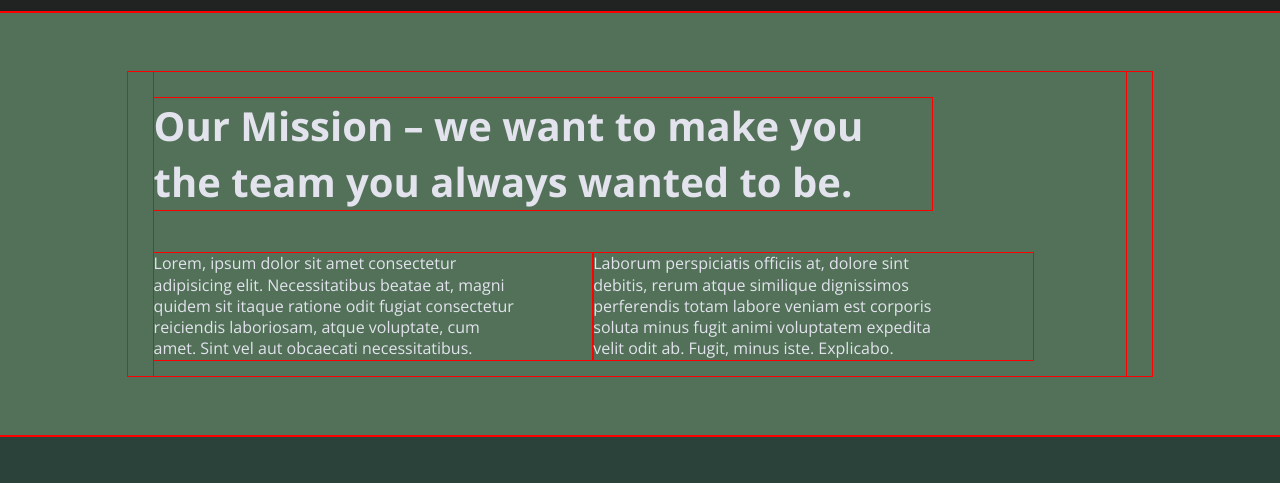
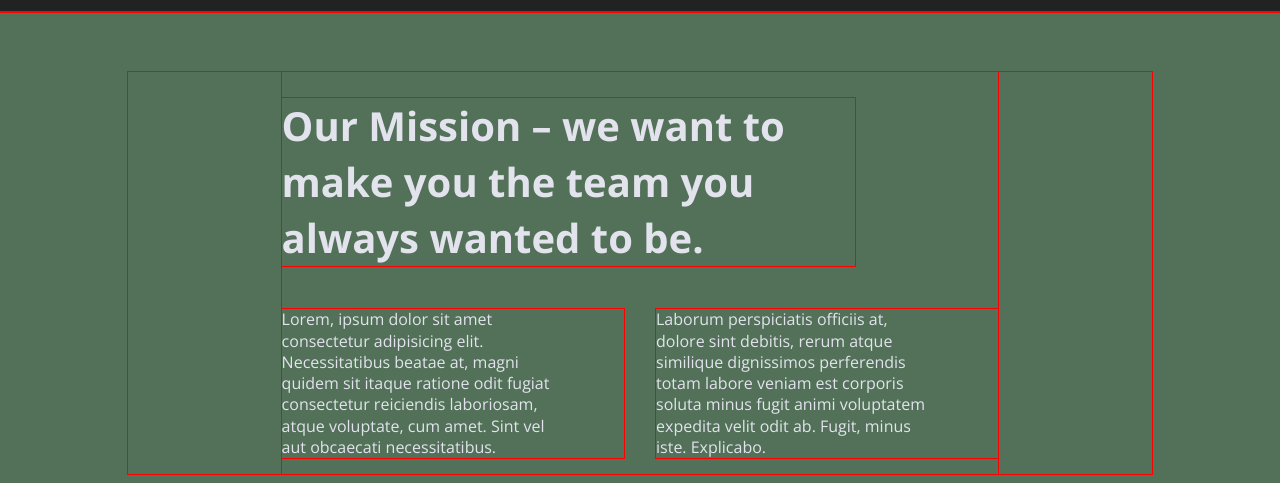
Before and after one commit to nicolelaine/unplugged, a website: page about/index.html in a window 1280 px wide. Shown: the part 118-601 px from the top of the page. Drawn offline with nearby package versions, Linux system fonts and the light colour scheme.

Commit message:
All the sizes keep chaning and I just can't even :(

```diff
--- a/css/main.css
+++ b/css/main.css
@@ -1203,10 +1203,16 @@ address p {
     }
 
     .mission-content {
-      width: 95%;
+      width: 70%;
+    }
+
+    /*
+    .mission-content {
+      width: 50%;
       display: flex;
       justify-content: flex-start;
     }
+    */
 
    .mission-content h1 {
     font-size: 2.5em;
```
